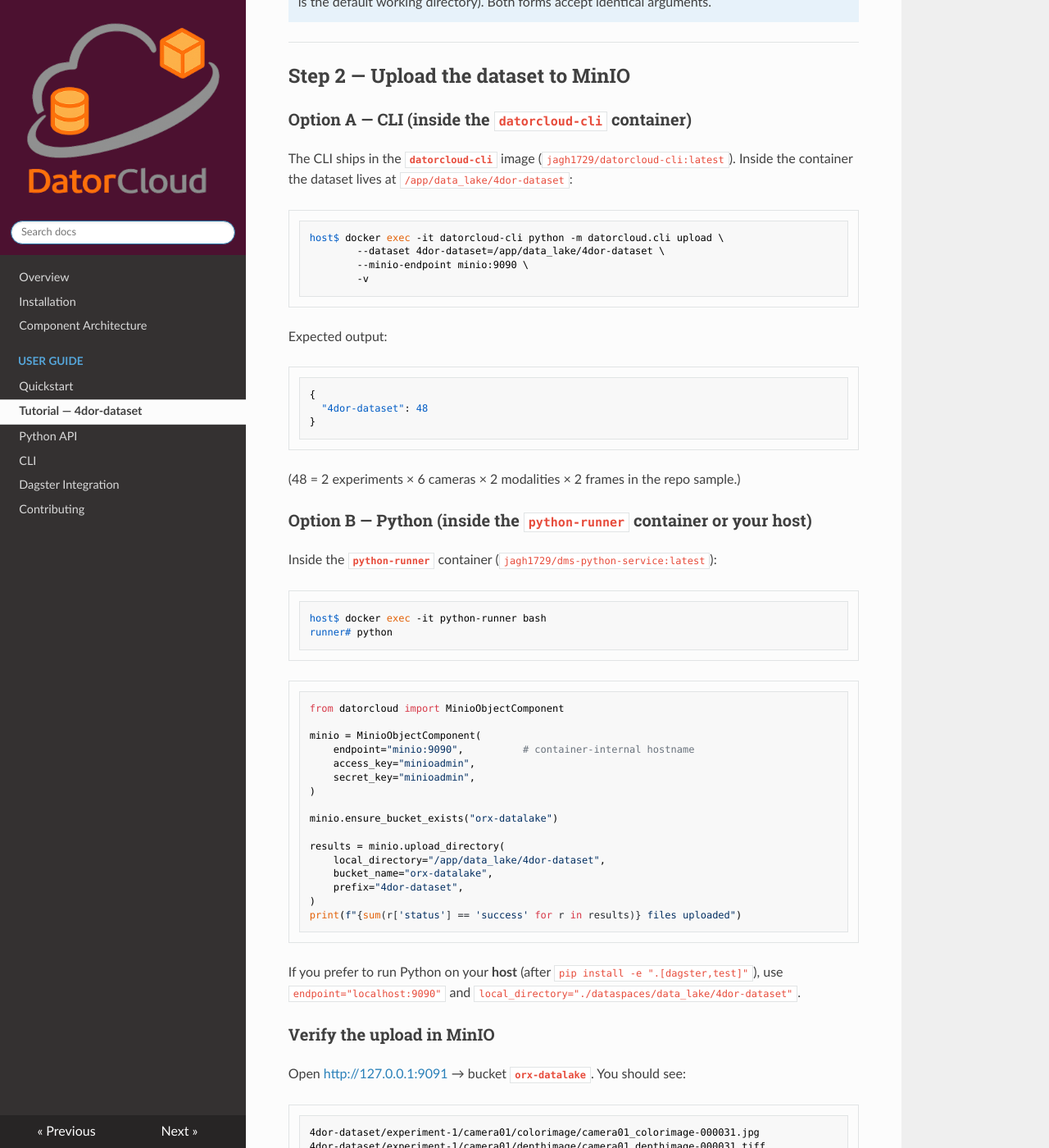
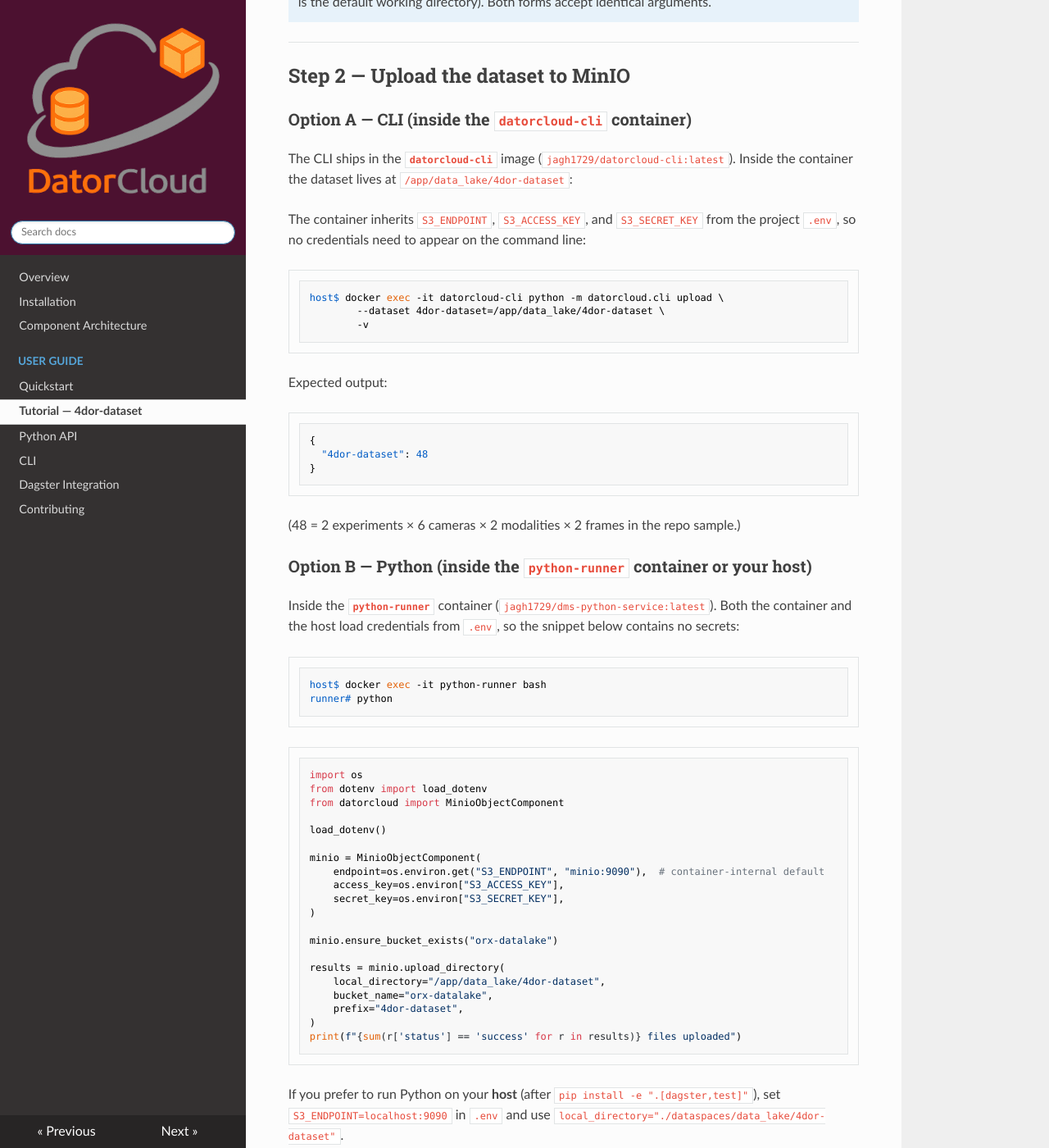
Before and after one commit to BAL-DMU/datorcloud, an MkDocs documentation site: the page built from docs/04_user_guide/tutorial_4dor.md, in a window 1280 px wide and 1400 px high, scrolled down 2779 px. Shown: the whole window at 82% size. Built offline with MkDocs 1.6.1, drawn with Linux system fonts in a browser that asks for light colours; nearby versions of some CDN libraries; some of the changed text lies outside the part shown.

Commit message:
docs: env-driven configuration across all guides
Brings every Python and YAML snippet in the docs in line with the library refactor: replaces hard-coded minioadmin / minio:9090 with load_dotenv() + os.environ reads, surfaces DatorCloudOrchestrator.from_env() in the architecture and tutorial, collapses the Dagster launchpad config now that DatorCloudResource pulls defaults from .env, and fixes the broken architecture-image link on the overview page.

````diff
--- a/docs/04_user_guide/tutorial_4dor.md
+++ b/docs/04_user_guide/tutorial_4dor.md
@@ -127,10 +127,12 @@ with the credentials defined in `.env` (defaults: `minioadmin` / `minioadmin`).
 The CLI ships in the **`datorcloud-cli`** image (`jagh1729/datorcloud-cli:latest`).
 Inside the container the dataset lives at `/app/data_lake/4dor-dataset`:
 
+The container inherits `S3_ENDPOINT`, `S3_ACCESS_KEY`, and `S3_SECRET_KEY`
+from the project `.env`, so no credentials need to appear on the command line:
+
 ```bash
 host$ docker exec -it datorcloud-cli python -m datorcloud.cli upload \
         --dataset 4dor-dataset=/app/data_lake/4dor-dataset \
-        --minio-endpoint minio:9090 \
         -v
 ```
 
@@ -146,7 +148,9 @@ Expected output:
 
 ### Option B — Python (inside the `python-runner` container or your host)
 
-Inside the **`python-runner`** container (`jagh1729/dms-python-service:latest`):
+Inside the **`python-runner`** container (`jagh1729/dms-python-service:latest`).
+Both the container and the host load credentials from `.env`, so the snippet
+below contains no secrets:
 
 ```bash
 host$ docker exec -it python-runner bash
@@ -154,12 +158,16 @@ runner# python
 ```
 
 ```python
+import os
+from dotenv import load_dotenv
 from datorcloud import MinioObjectComponent
 
+load_dotenv()
+
 minio = MinioObjectComponent(
-    endpoint="minio:9090",          # container-internal hostname
-    access_key="minioadmin",
-    secret_key="minioadmin",
+    endpoint=os.environ.get("S3_ENDPOINT", "minio:9090"),  # container-internal default
+    access_key=os.environ["S3_ACCESS_KEY"],
+    secret_key=os.environ["S3_SECRET_KEY"],
 )
 
 minio.ensure_bucket_exists("orx-datalake")
@@ -173,7 +181,8 @@ print(f"{sum(r['status'] == 'success' for r in results)} files uploaded")
 ```
 
 If you prefer to run Python on your **host** (after `pip install -e ".[dagster,test]"`),
-use `endpoint="localhost:9090"` and `local_directory="./dataspaces/data_lake/4dor-dataset"`.
+set `S3_ENDPOINT=localhost:9090` in `.env` and use
+`local_directory="./dataspaces/data_lake/4dor-dataset"`.
 
 ### Verify the upload in MinIO
 
@@ -200,7 +209,6 @@ host$ docker exec -it datorcloud-cli python -m datorcloud.cli metadata \
         --dataset 4dor-dataset=/app/data_lake/4dor-dataset \
         --output-file /app/data_lake/metadata_4dor.csv \
         --object-name metadata_4dor.csv \
-        --minio-endpoint minio:9090 \
         -v
 ```
 
@@ -258,8 +266,7 @@ host$ docker exec -it datorcloud-cli python -m datorcloud.cli query \
         --metadata-file s3://orx-metadata/metadata_4dor.csv \
         --filter camera_id=camera01 \
         --filter image_type=colorimage \
-        --limit 10 \
-        --s3-endpoint minio:9090
+        --limit 10
 ```
 
 The CLI prints the result as CSV to stdout. Pipe it to a file with `>` if you
@@ -268,12 +275,16 @@ want to save it.
 ### Option B — Python (inside `python-runner`)
 
 ```python
+import os
+from dotenv import load_dotenv
 from datorcloud import QueryComponent
 
+load_dotenv()
+
 query = QueryComponent(
-    s3_endpoint="minio:9090",
-    s3_access_key="minioadmin",
-    s3_secret_key="minioadmin",
+    s3_endpoint=os.environ.get("S3_ENDPOINT", "minio:9090"),
+    s3_access_key=os.environ["S3_ACCESS_KEY"],
+    s3_secret_key=os.environ["S3_SECRET_KEY"],
 )
 
 df = query.query_metadata(
@@ -309,8 +320,7 @@ host$ docker exec -it datorcloud-cli python -m datorcloud.cli retrieve \
         --filter        camera_id=camera01 \
         --filter        image_type=colorimage \
         --max-files     5 \
-        --minio-endpoint minio:9090 \
-        --local-dir     /app/retrieved_data \
+        --local-download-dir /app/retrieved_data \
         -v
 ```
 
@@ -358,14 +368,13 @@ for f in downloaded:
 ## Step 6 — One-call alternative (orchestrator)
 
 If you do not want to assemble the components yourself, the orchestrator
-exposes the same four stages from a single class. Run it inside
-`python-runner`:
+exposes the same four stages from a single class. `from_env()` loads `.env`
+and wires every component for you. Run it inside `python-runner`:
 
 ```python
 from datorcloud.core import DatorCloudOrchestrator
 
-orch = DatorCloudOrchestrator(
-    minio_endpoint="minio:9090",
+orch = DatorCloudOrchestrator.from_env(
     data_bucket="orx-datalake",
     metadata_bucket="orx-metadata",
 )
@@ -402,12 +411,12 @@ The compose stack already runs a Dagster webserver on **port 3030**. Open
 **Launchpad**, and paste:
 
 ```yaml
+# Resource fields (endpoint, credentials, paths) default to the corresponding
+# environment variables, which are loaded from the project .env. Only override
+# what you want to change.
 resources:
   datorcloud:
     config:
-      minio_endpoint: minio:9090
-      access_key: minioadmin
-      secret_key: minioadmin
       data_bucket: orx-datalake
       metadata_bucket: orx-metadata
 ops:
````
Also changed, not shown: docs/01_overview/overview.md (+1 -1 lines), docs/02_installation/installing_core_data_platform.md (+25 -9 lines), docs/03_components/architecture.md (+3 -1 lines), docs/04_user_guide/dagster.md (+7 -3 lines), docs/04_user_guide/quickstart.md (+6 -3 lines).
